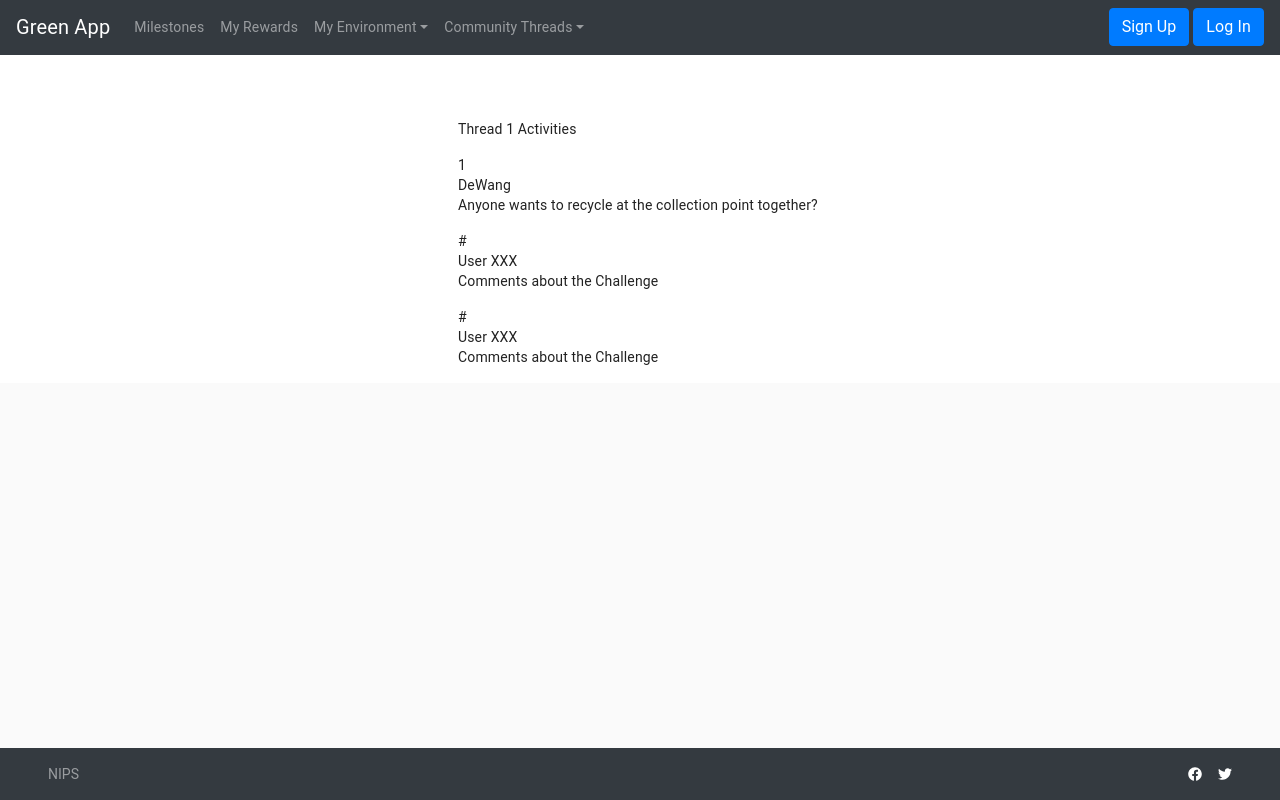
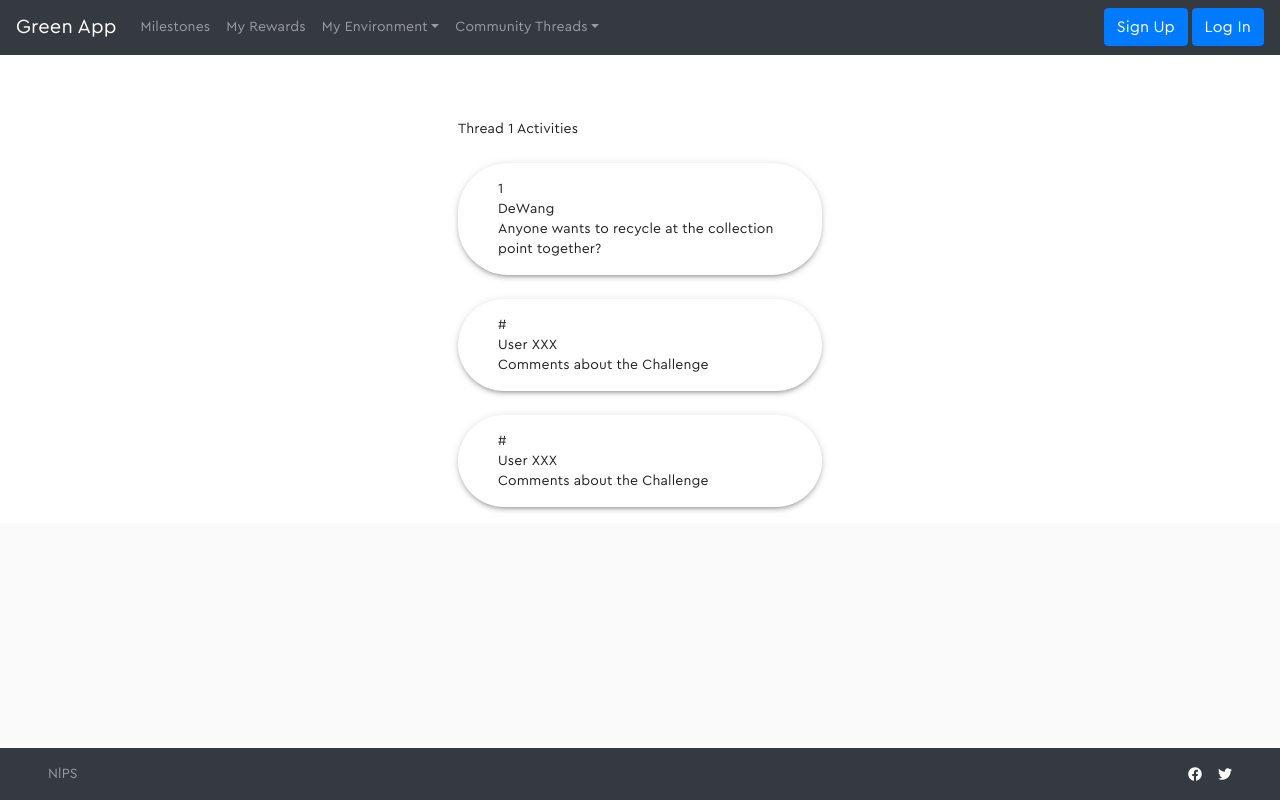
Before and after one commit to PhilipWee/Green-App, a React (Create React App) app in the folder green-app-frontend/: page /community-page/thread-challenge-1 in a window 1280 px wide. Built offline with nearby package versions, Linux system fonts and the light colour scheme.

Commit message:
Update thread-list.component.jsx

```diff
--- a/green-app-frontend/src/components/subcomponents/thread-list.component.jsx
+++ b/green-app-frontend/src/components/subcomponents/thread-list.component.jsx
@@ -5,31 +5,65 @@ import { makeStyles, withStyles } from '@material-ui/core/styles';
 import LinearProgress from '@material-ui/core/LinearProgress'
 import Button from '@material-ui/core/Button';
 
-const BorderLinearProgress = withStyles((theme) => ({
-    root: {
-      height: 10,
-      borderRadius: 5,
+import Paper from '@material-ui/core/Paper';
+import { CssBaseline } from '@material-ui/core';
+import { createMuiTheme, ThemeProvider } from '@material-ui/core/styles';
+import CeraPro from '../../assets/css/CeraPro-Regular.woff'
+
+const cerapro = {
+    fontFamily: 'Cera Pro',
+    src: `local('Cera Pro Regular'), local('CeraPro-Regular'),
+        url(${CeraPro}) format('woff')`,
+    fontWeight: 'normal',
+    fontStyle: 'normal'
+}
+
+const theme = createMuiTheme({
+    palette: {
+        primary: {
+            main: "#3e4069",
         },
-    colorPrimary: {
-      backgroundColor: theme.palette.grey[theme.palette.type === 'light' ? 200 : 700],
+        secondary: {
+            main: '#c4c5d9',
         },
-    bar: {
-      borderRadius: 5,
-      backgroundColor: '#1a90ff',
     },
-  }))(LinearProgress);
+    typography: {
+        fontFamily: [
+            'Cera Pro',
+
+        ].join(','),
+
+    },
+    overrides: {
+        MuiCssBaseline: {
+            '@Global': {
+                '@font-face': cerapro,
+            }
+        }
+    }
+});
 
 class ThreadList extends Component {
 
     render() {
         return (
-            <Box mt={2}>
+			<ThemeProvider theme={theme}>
+        		<CssBaseline />
+				<Box mt={3}>
+                	<Paper elevation={3} style={{ 'border-radius': '50px' }}>
+						<Box
+							px={5}
+							py={2}
+						>
 							<Grid container direction='column'>
 								<Grid item>{this.props.threadnumber || '#'}</Grid>
 								<Grid item>{this.props.username || 'User XXX'}</Grid>
 								<Grid item>{this.props.content || 'Comments about the Challenge'}</Grid>
 							</Grid>
 						</Box>
+					</Paper>
+				</Box>
+			</ThemeProvider>
         )
     }
 }
```
Lines whose indentation alone changed are shown as unchanged.
